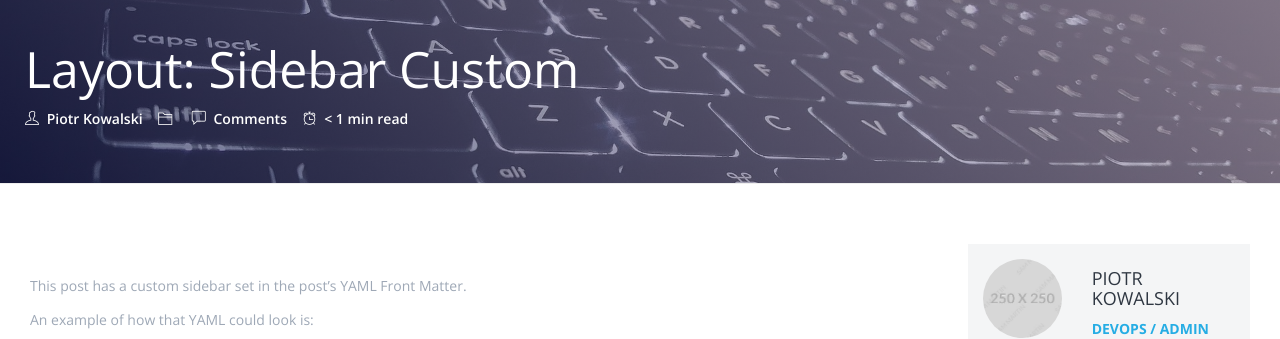
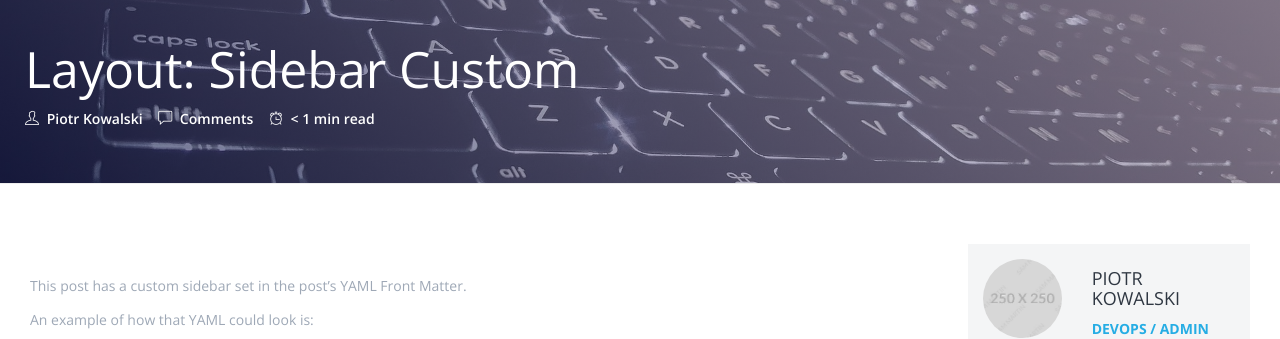
Before and after one commit to bitroniq/bitroniq.github.io, a Jekyll site: the page built from _posts/2012-03-15-layout-sidebar-custom.md, in a window 1280 px wide. Shown: the part 306-645 px from the top of the page. Built offline with Jekyll 4.4.1, drawn with Linux system fonts in a browser that asks for light colours; comment, search, counter and statistics services are not loaded.

Commit message:
Updated post-intro.html not to show category for posts without category #21

```diff
--- a/_includes/post-intro.html
+++ b/_includes/post-intro.html
@@ -22,22 +22,8 @@ post-intro.html -->
         <h1 id="page-title">{{ title }}</h1>
         <div class="blog-meta">
           <p><span class="ti-user"></span> <a href="#author">{{ site.author.name }}</a></p>
-          {% if site.category_archive.path %}
-            {% comment %}
-              <!-- Sort alphabetically regardless of case e.g. a B c d E -->
-              <!-- modified from http://www.codeofclimber.ru/2015/sorting-site-tags-in-jekyll/ -->
-            {% endcomment %}
-            {% capture page_categories %}{% for category in page.categories %}{{ category | downcase }}#{{ category }}{% unless forloop.last %},{% endunless %}{% endfor %}{% endcapture %}
-            {% assign category_hashes = page_categories | split: ',' | sort %}
-              <p>
-                <span class="ti-folder"></span>
-              {% for hash in category_hashes %}
-                {% assign keyValue = hash | split: '#' %}
-                {% capture category_word %}{{ keyValue[1] | strip_newlines }}{% endcapture %}
-                <a href="{{ category_word | slugify | prepend: path_type | prepend: site.category_archive.path | relative_url }}" rel="tag">{{ category_word }}</a>{% unless forloop.last %}<span class="sep">, </span>{% endunless %}
-              {% endfor %}
-              </p>
-              </span>
+          {% if site.category_archive.type and page.categories[0] %}
+            {% include post-intro-category.html %}
           {% endif %}
           <p><span class="ti-comment"></span> <a href="{{ page.url }}#disqus_thread" data-disqus-identifier="{{ page.id }}" class="page-scroll">Comments</a></p>
           <p><span class="ti-alarm-clock"></span><a href="#content" class="page-scroll">{% include read-time.html %}</a></p>
```
